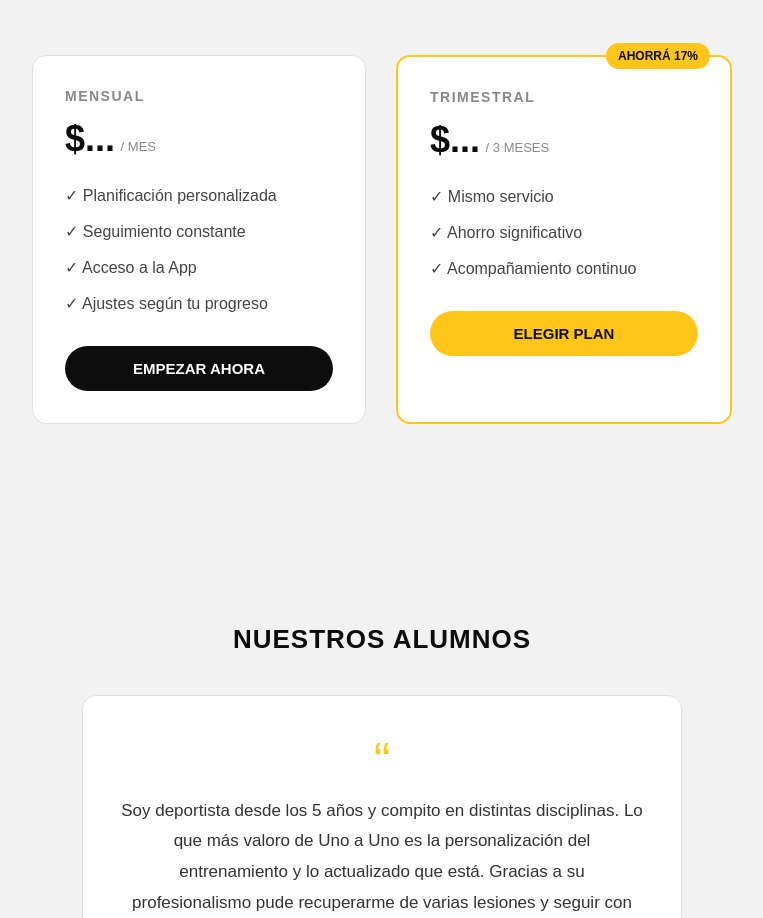
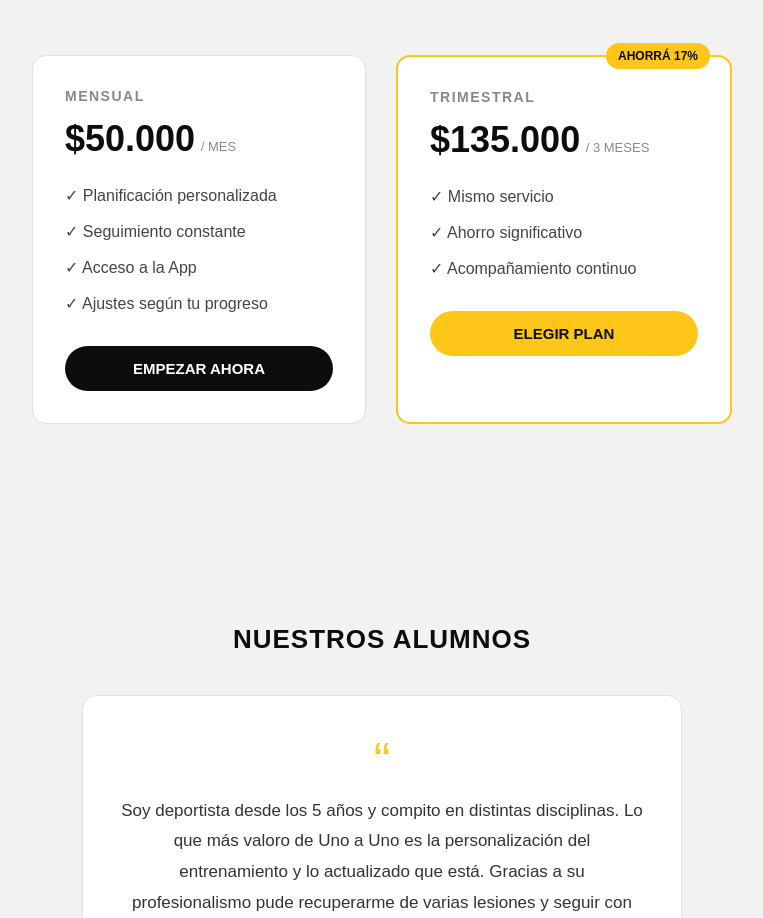
Before and after one commit to fedegarciapf-ops/unoauno-web, a React (Vite) app: page / in a window 1280 px wide. Shown: the part 4934-5852 px from the top of the page, without its empty margins (258-1021 px from the left). Built offline with nearby package versions, Linux system fonts and the light colour scheme.

Commit message:
Actualización de precios

```diff
--- a/src/sections/Membresias.jsx
+++ b/src/sections/Membresias.jsx
@@ -14,7 +14,7 @@ function Membresias({ onAbrirConsulta }) {
             <p className="mb-plan-name">MENSUAL</p>
 
             <p className="mb-price">
-              <span>$...</span> <small>/ MES</small>
+              <span>$50.000</span> <small>/ MES</small>
             </p>
 
             <ul className="mb-list">
@@ -34,7 +34,7 @@ function Membresias({ onAbrirConsulta }) {
             <p className="mb-plan-name">TRIMESTRAL</p>
 
             <p className="mb-price">
-              <span>$...</span> <small>/ 3 MESES</small>
+              <span>$135.000</span> <small>/ 3 MESES</small>
             </p>
 
             <ul className="mb-list">
```
